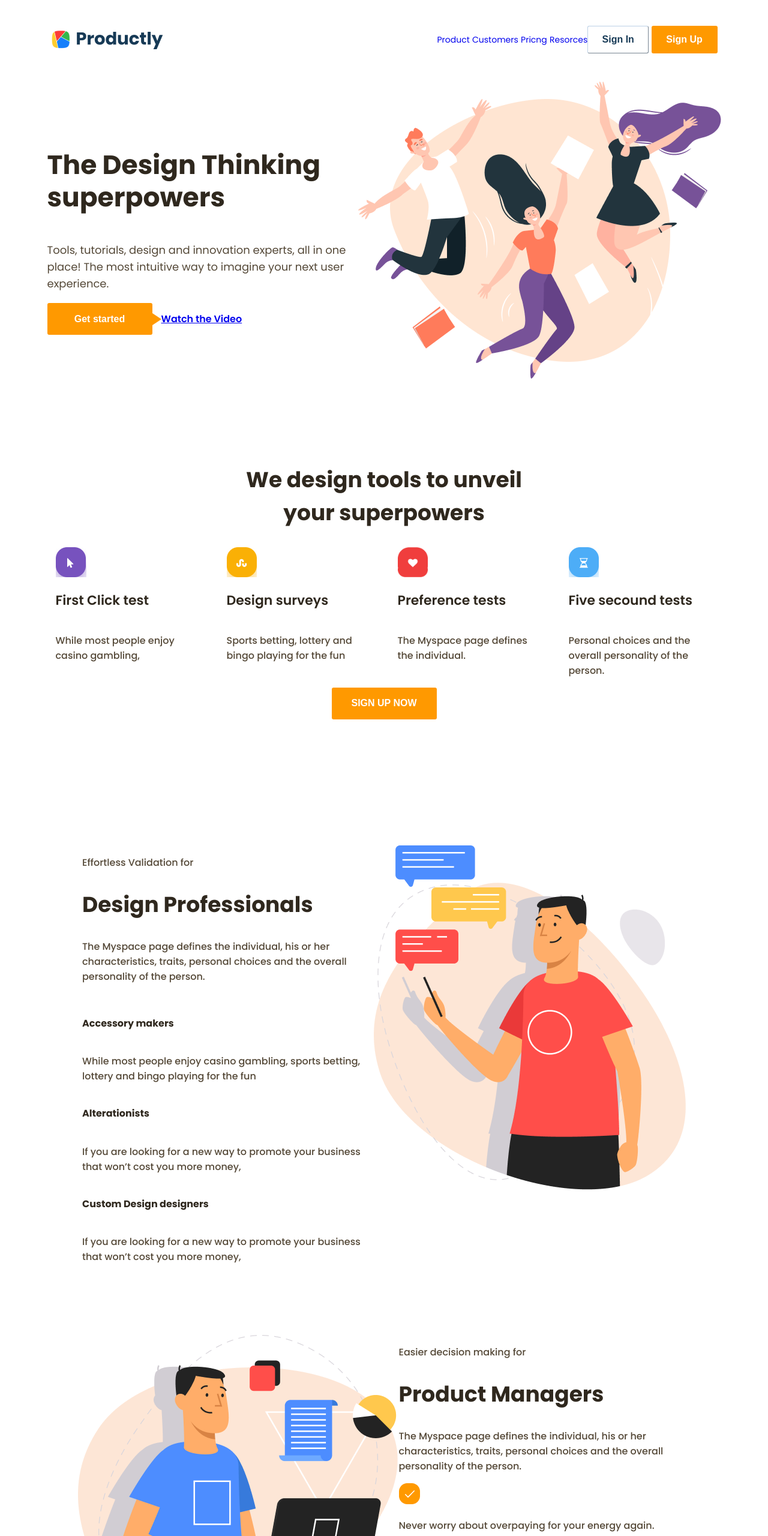
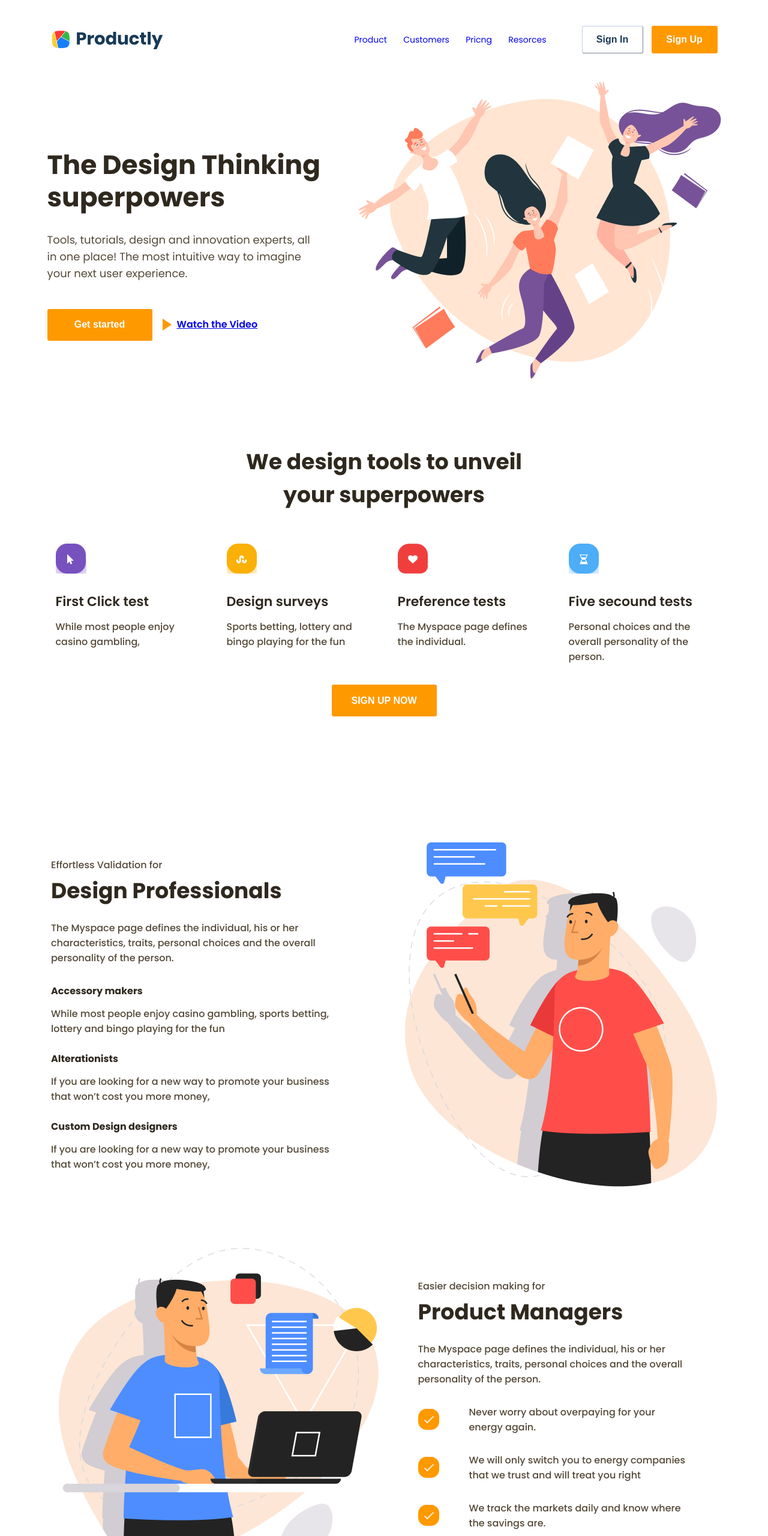
Before and after one commit to Remedeae/assignment-6, a plain HTML site: page index.html in a window 1280 px wide. Shown: the top 2560 px of the page at 60% size. Drawn offline with Linux system fonts and the light colour scheme.

Commit message:
margins added

```diff
--- a/index.html
+++ b/index.html
@@ -62,12 +62,12 @@
         </div>
         <button class="btn_orange">SIGN UP NOW</button>
     </section>
-    <section class="design-prof main-content">
+    <section class="main-content design-prof">
         <div class="main-content__text">
             <div class="main-content__header-section">
                 <p>Effortless Validation for</p>
                 <h2>Design Professionals</h2>
-                <p>The Myspace page defines the individual, his or her characteristics, traits, personal choices and the overall personality of the person. </p>
+                <p class="main-content__header-section_info">The Myspace page defines the individual, his or her characteristics, traits, personal choices and the overall personality of the person. </p>
             </div>
             <div class="main-content__sub-section">
                 <div>
@@ -92,20 +92,20 @@
             <div class="main-content__header-section">
                 <p>Easier decision making for</p>
                 <h2>Product Managers</h2>
-                <p>The Myspace page defines the individual, his or her characteristics, traits, personal choices and the overall personality of the person. </p>
+                <p class="main-content__header-section_info bullet-paragraph__margin">The Myspace page defines the individual, his or her characteristics, traits, personal choices and the overall personality of the person. </p>
             </div>
             <div class="main-content__bullet-point">
                 <div class="bullet-paragraph">
                     <img src="images/icon_checkbox.png" alt="Checkbox">
                     <p>Never worry about overpaying for your energy again. </p>
-                    <div class="bullet-paragraph">
+                </div>
+                <div class="bullet-paragraph">
                         <img src="images/icon_checkbox.png" alt="Checkbox">
                         <p>We will only switch you to energy companies that we trust and will treat you right</p>
-                    </div>
-                    <div class="bullet-paragraph">
+                </div>
+                <div class="bullet-paragraph">
                         <img src="images/icon_checkbox.png" alt="Checkbox">
                         <p>We track the markets daily and know where the savings are.</p>
-                    </div>
                 </div>
             </div>
         </div>
@@ -115,7 +115,7 @@
             <div class="main-content__header-section">
                 <p>Optimisation for</p>
                 <h2>Marketers</h2>
-                <p>Few would argue that, despite the advancements of feminism over the past three decades, women still face a double standard when it comes to their behavior. </p>
+                <p class="main-content__header-section_info">Few would argue that, despite the advancements of feminism over the past three decades, women still face a double standard when it comes to their behavior. </p>
             </div>
             <div class="main-content__sub-section">
                 <div>
--- a/styles/styles.css
+++ b/styles/styles.css
@@ -9,37 +9,13 @@ body {
     letter-spacing: 0px;
 }
 p {
+    margin: 0;
     font-weight: 500;
     color: #544837;
-}
-.header__text > p {
-    font-size: 18px;
-    font-weight: 400;
-    line-height: 28px;
 }
 h1, h2, h3, h6 {
     font-weight: 700;
     font-style: normal;
-}
-h1 {
-    font-size: 44px;
-    line-height: 54px;
-}
-h2 {
-    font-size: 36px;
-    width: 539px;
-}
-.design-tools > h2 {
-    text-align: center;
-}
-h3 {
-    font-size: 22px;
-    font-weight: 600;
-
-}
-h6 {
-    font-size: 16px;
-    line-height: 26px;
 }
 a {
     font-size: 14px;
@@ -47,27 +23,34 @@ a {
     line-height: 28px;
     text-decoration: none;
 }
-.header__link > a {
-    font-size: 16px;
-    font-weight: 600;
-    text-decoration: underline;
-}
 a:hover{
     color: aqua;
 }
-#header__link_arrow {
-    width: 0;
-    height: 0;
-    border-top: 10px solid transparent;
-    border-left: 15px solid #ff9900;
-    border-bottom: 10px solid transparent;
-  }
-.external-link {
+
+
+nav {
     display: flex;
-    flex-direction: column;
-    margin-top: 65px;
-    font-size: 16px;
-    line-height: 35px;
+    justify-content: space-between;
+    align-items: center;
+    width: 1111px;
+    margin-top: 35px;
+}
+nav > div {
+    display: flex;
+    flex-direction: row;
+    justify-content: end;
+    align-items: center;
+    width: 605px;
+    height: 46px;
+}
+.navigation {
+    display: flex;
+    justify-content: space-between;
+    width: 350px;
+    margin-right: 59px;
+}
+.nav__btn {
+    display: flex;
 }
 button {
     border-radius: 3px;
@@ -83,6 +66,7 @@ button {
 .btn_white {
     width: 102px;
     height: 46px;
+    margin-right: 14px;
     background-color: #FFFFFF;
     border-color: #bcd0e5;
     border-width: 1px;
@@ -94,53 +78,8 @@ button {
     height: 46px;
     font-weight: 600;
 }
-.header__link > button {
-    width: 175px;
-    height: 53px;
-}
-.design-tools > button {
-    width: 175px;
-    height: 53px;
-}
-.footer__bars > button {
-    width: 131px;
-    height: 39px;
-}
-input {
-    width: 325px;
-    height: 48px;
-    background-color: #ffffff;
-    border-color: #bcd0e5;
-    border-width: 1px;
-    border-radius: 3px;
-}
-.heart-icon {
-    width: 50px;
-    height: 50px;
-}
-.line {
-    margin-top: 146px;
-}
-.line > div {
-    width: 1109px;
-    height: 1px;
-    background-color: #BCD0E5;
-}
-nav {
-    display: flex;
-    justify-content: space-between;
-    align-items: center;
-    width: 1111px;
-    margin-top: 35px;
-}
-nav > div {
-    display: flex;
-    flex-direction: row;
-    justify-content: end;
-    align-items: center;
-    width: 605px;
-    height: 46px;
-}
+
+
 header {
     display: flex;
     align-items: center;
@@ -158,6 +97,39 @@ header {
     flex-direction: row;
     align-items: center;
 }
+h1 {
+    margin-bottom: 30px;
+    font-size: 44px;
+    line-height: 54px;
+}
+.header__text > p {
+    margin-top: 0px;
+    margin-bottom: 45px;
+    width: 458px;
+    font-size: 18px;
+    font-weight: 400;
+    line-height: 28px;
+}
+.header__link > a {
+    font-size: 16px;
+    font-weight: 600;
+    text-decoration: underline;
+}
+#header__link_arrow {
+    margin-left: 17px;
+    margin-right: 9px;
+    width: 0;
+    height: 0;
+    border-top: 10px solid transparent;
+    border-left: 15px solid #ff9900;
+    border-bottom: 10px solid transparent;
+}
+.header__link > button {
+    width: 175px;
+    height: 53px;
+}
+
+
 .design-tools {
     display: flex;
     flex-direction: column;
@@ -169,6 +141,8 @@ header {
     flex-direction: row;
     justify-content: space-between;
     width: 1095px;
+    margin-top: 54px;
+    margin-bottom: 34px;
 }
 .tools__info-box > div {
     display: flex;
@@ -176,36 +150,121 @@ header {
     align-items: start;
     width: 240px;
 }
-.design-prof {
-    margin-top: 210px;
+h2 {
+    margin: 0px;
+    font-size: 36px;
+    width: 539px;
 }
-.prod-manage {
-    margin-top: 102px;
+h3 {
+    margin-top: 30px;
+    margin-bottom: 13px;
+    font-size: 22px;
+    font-weight: 600;
 }
-.market {
-    margin-top: 105px;
+.design-tools > h2 {
+    text-align: center;
 }
+.design-tools > button {
+    width: 175px;
+    height: 53px;
+}
+.heart-icon {
+    width: 50px;
+    height: 50px;
+}
+
+
 .main-content {
     display: flex;
-    align-items: start;
+    justify-content: space-between;
+    align-items: center;
 }
 .main-content__text {
     display: flex;
     flex-direction: column;
     width: 486px;
 }
+.bullet-paragraph {
+    display: flex;
+    justify-content: space-between;
+    align-items: center;
+    width: 450px;
+    margin-top: 30px;
+}
+.main-content__header-section > h2 {
+    margin-top: 3px;
+    margin-bottom: 22px;
+}
+h6 {
+    margin-top: 25px;
+    margin-bottom: 12px;
+    font-size: 16px;
+    line-height: 26px;
+}
+.design-prof {
+    margin-top: 210px;
+    width: 1110px;
+}
+.prod-manage {
+    margin-top: 102px;
+    width: 1085px;
+}
+.market {
+    margin-top: 105px;
+    width: 1109px;
+}
+.main-content__header-section_info {
+    margin-bottom: 5px;
+}
+
+.bullet-paragraph > p {
+   width: 365px;
+}
+.bullet-paragraph__margin {
+    margin-bottom: 0px;
+}
+.line {
+    margin-top: 146px;
+}
+.line > div {
+    width: 1109px;
+    height: 1px;
+    background-color: #BCD0E5;
+}
+
+
 footer {
     display: flex;
     justify-content: space-between;
     align-items: end;
     width: 1110px;
     margin-top: 102px;
-    margin-bottom: 83px;
+    padding-bottom: 83px;
 }
 footer > img {
     align-self: start;
+}
+.external-link {
+    display: flex;
+    flex-direction: column;
+    margin-top: 65px;
+    font-size: 16px;
+    line-height: 35px;
 }
 .footer__bars {
     display: flex;
     flex-direction: column;
 }
+.footer__bars > button {
+    width: 131px;
+    height: 39px;
+}
+input {
+    width: 325px;
+    height: 48px;
+    margin-bottom: 21px;
+    background-color: #ffffff;
+    border-color: #bcd0e5;
+    border-width: 1px;
+    border-radius: 3px;
+}
```
